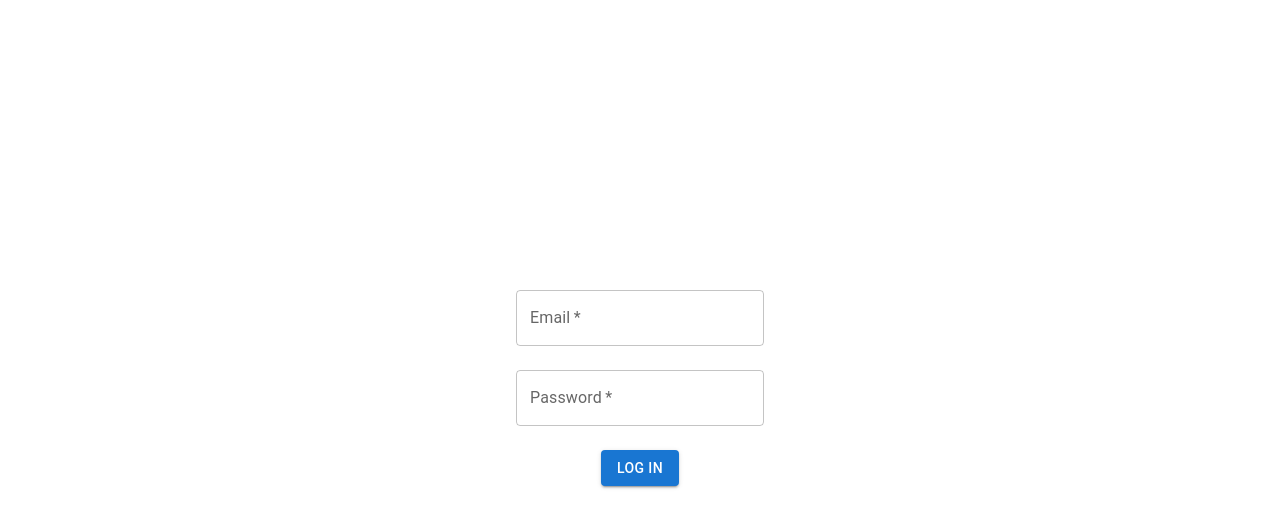
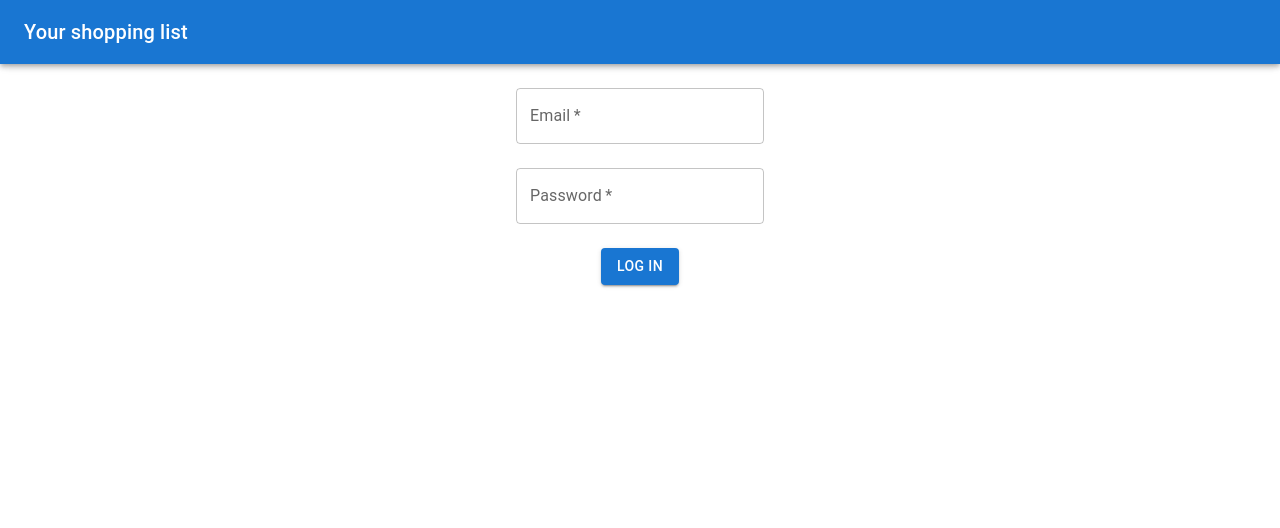
Before and after one commit to ghandra12/Shopping-List-FE, a React (Create React App) app in the folder shopping-list/: page /login in a window 1280 px wide. Shown: the top 528 px of the page. Built offline with nearby package versions, Linux system fonts and the light colour scheme.

Commit message:
Added navigation bar Added home page Fixed log in page

```diff
--- a/shopping-list/src/App.css
+++ b/shopping-list/src/App.css
@@ -1,4 +1,4 @@
-.root {
+/* .root {
   display: flex;
-  height: 100vh;
-}
+  height: 90vh;
+} */
--- a/shopping-list/src/App.js
+++ b/shopping-list/src/App.js
@@ -1,54 +1,8 @@
 import "./App.css";
-import { useState, useEffect } from "react";
-import { Navigate, Routes, Route } from "react-router-dom";
-import LoginForm from "./components/Pages/LoginForm/LoginForm";
 import Navigation from "./components/Pages/Navigation/Navigation";
-import HomePage from "./components/Pages/HomePage/HomePage";
-
-const ProtectedRoute = ({ redirectPath = "/login", children }) => {
-  if (!localStorage.getItem("authenticated")) {
-    return <Navigate to={redirectPath} replace />;
-  }
-
-  return children;
-};
 
 function App() {
-  const [loggedIn, setLoggedIn] = useState(false);
-
-  useEffect(() => {
-    if (localStorage.getItem("authenticated")) {
-      setLoggedIn(true);
-    }
-  }, []);
-
-  return (
-    <>
-      {loggedIn && <Navigation onLogout={() => setLoggedIn(false)} />}
-      <Routes>
-        <Route
-          exact
-          path="/"
-          element={
-            <ProtectedRoute redirectPath="/login">
-              <HomePage />
-            </ProtectedRoute>
-          }
-        />
-        <Route
-          exact
-          path="/login"
-          element={
-            loggedIn ? (
-              <Navigate to={"/"} replace />
-            ) : (
-              <LoginForm setLoggedIn={setLoggedIn} />
-            )
-          }
-        />
-      </Routes>
-    </>
-  );
+  return <Navigation />;
 }
 
 export default App;
--- a/shopping-list/src/components/Pages/LoginForm/LoginForm.css
+++ /dev/null
@@ -1,3 +0,0 @@
-.root {
-    height: 100vh;
-}
--- a/shopping-list/src/components/Pages/LoginForm/LoginForm.js
+++ b/shopping-list/src/components/Pages/LoginForm/LoginForm.js
@@ -1,6 +1,5 @@
 import React, { useState } from "react";
 import { useNavigate } from "react-router-dom";
-import "./LoginForm.css";
 import TextField from "@mui/material/TextField";
 import Button from "@mui/material/Button";
 import Grid from "@mui/material/Grid";
--- /dev/null
+++ b/shopping-list/src/components/Pages/Navigation/AppRoutes.js
@@ -0,0 +1,40 @@
+import HomePage from "../HomePage/HomePage";
+import LoginForm from "../LoginForm/LoginForm";
+import { Navigate, Routes, Route } from "react-router-dom";
+
+const ProtectedRoute = ({ redirectPath = "/login", children }) => {
+  if (!localStorage.getItem("authenticated")) {
+    return <Navigate to={redirectPath} replace />;
+  }
+
+  return children;
+};
+
+function AppRoutes({ loggedIn, setLoggedIn }) {
+  return (
+    <Routes>
+      <Route
+        exact
+        path="/"
+        element={
+          <ProtectedRoute redirectPath="/login">
+            <HomePage />
+          </ProtectedRoute>
+        }
+      />
+      <Route
+        exact
+        path="/login"
+        element={
+          loggedIn ? (
+            <Navigate to={"/"} replace />
+          ) : (
+            <LoginForm setLoggedIn={setLoggedIn} />
+          )
+        }
+      />
+    </Routes>
+  );
+}
+
+export default AppRoutes;
--- a/shopping-list/src/components/Pages/Navigation/Navigation.js
+++ b/shopping-list/src/components/Pages/Navigation/Navigation.js
@@ -1,4 +1,5 @@
 import * as React from "react";
+import { useState, useEffect } from "react";
 import { styled, useTheme } from "@mui/material/styles";
 import Button from "@mui/material/Button";
 
@@ -21,6 +22,7 @@ import ListItemText from "@mui/material/ListItemText";
 import InboxIcon from "@mui/icons-material/MoveToInbox";
 import MailIcon from "@mui/icons-material/Mail";
 import { useNavigate } from "react-router-dom";
+import AppRoutes from "./AppRoutes";
 
 const drawerWidth = 240;
 
@@ -73,10 +75,17 @@ const Navigation = (props, children) => {
   const navigate = useNavigate();
   const theme = useTheme();
   const [open, setOpen] = React.useState(false);
+  const [loggedIn, setLoggedIn] = useState(false);
+
+  useEffect(() => {
+    if (localStorage.getItem("authenticated")) {
+      setLoggedIn(true);
+    }
+  }, []);
 
   const logOutHandler = () => {
     localStorage.removeItem("authenticated");
-    props.onLogout();
+    setLoggedIn(false);
     navigate("/login");
   };
 
@@ -93,6 +102,7 @@ const Navigation = (props, children) => {
       <CssBaseline />
       <AppBar position="fixed" open={open}>
         <Toolbar>
+          {loggedIn && (
             <IconButton
               color="inherit"
               aria-label="open drawer"
@@ -102,12 +112,15 @@ const Navigation = (props, children) => {
             >
               <MenuIcon />
             </IconButton>
+          )}
           <Typography variant="h6" noWrap component="div" sx={{ flexGrow: 1 }}>
             Your shopping list
           </Typography>
+          {loggedIn && (
             <Button color="inherit" onClick={logOutHandler}>
               Log Out
             </Button>
+          )}
         </Toolbar>
       </AppBar>
       <Drawer
@@ -162,6 +175,7 @@ const Navigation = (props, children) => {
 
       <Main open={open}>
         <DrawerHeader />
+        <AppRoutes loggedIn={loggedIn} setLoggedIn={setLoggedIn} />
       </Main>
     </Box>
   );
```
Also changed, not shown: shopping-list/src/components/Shared/DrawerHeader.js (added, +10 -0 lines). Lines whose indentation alone changed are shown as unchanged.
